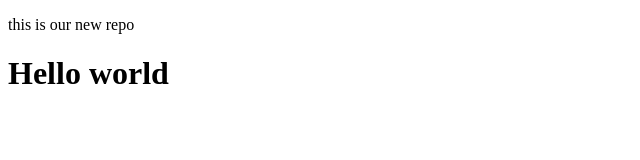
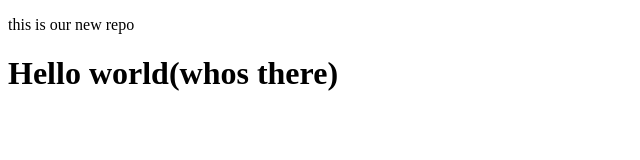
Before and after one commit to AhmadSarfraz-SWE/localRepo, a plain HTML site: page index.html in a window 1280 px wide. Shown: the whole page, without its empty margins (0-640 px from the left). Drawn offline with Linux system fonts and the light colour scheme.

Commit message:
whos there

```diff
--- a/index.html
+++ b/index.html
@@ -7,6 +7,8 @@
 </head>
 <body>
     <p>this is our new repo</p>
-    <h1>Hello world</h1>
+    <h1>Hello world(whos there)</h1>
+
+
 </body>
 </html>
```
